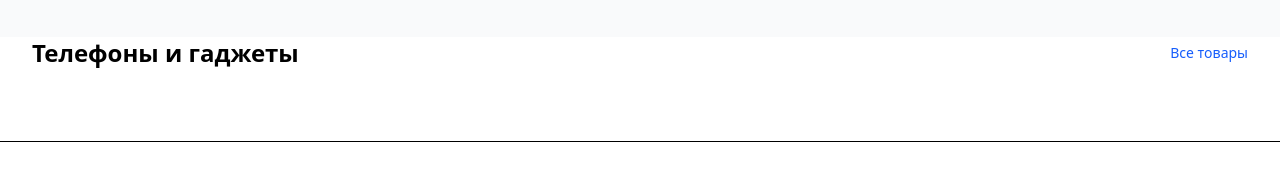
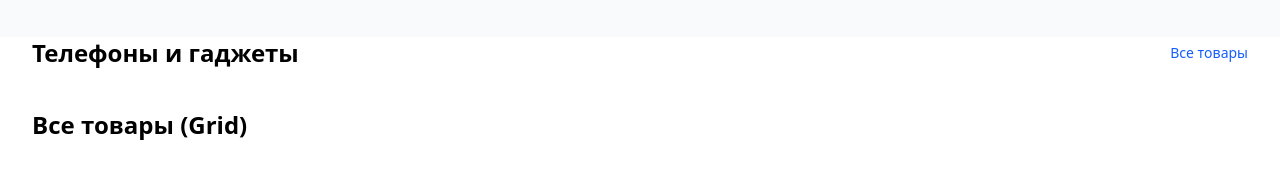
Before and after one commit to jumayevshuxrat000/exem5, a website: page index.html in a window 1280 px wide. Shown: the part 1222-1401 px from the top of the page. Drawn offline with Linux system fonts and the light colour scheme; no server answers.

Commit message:
adadavcxacd

```diff
--- a/index.html
+++ b/index.html
@@ -354,9 +354,14 @@
         <a href="#" class="text-blue-600 text-sm hover:underline">Все товары</a>
       </div>
       <div data-title="${p.title} class="product-cart flex gap-5 overflow-x-auto scrollbar-hide products-wrapper"></div>
-          <div id="card" class="w-[90%] m-auto mt-8 grid grid-cols-6 gap-10"></div>
     </div>
   </section>
+  <section class="max-w-7xl mx-auto px-4 mt-10">
+  <div class="max-w-7xl mx-auto px-4">
+    <h2 class="text-2xl font-bold mb-6">Все товары (Grid)</h2>
+    <div class="product-grid grid grid-cols-2 sm:grid-cols-3 md:grid-cols-4 lg:grid-cols-5 gap-6"></div>
+  </div>
+</section>
   <footer class="border-t bg-white mt-12">
     <div class="max-w-7xl mx-auto px-4 py-10">
       <div class="grid grid-cols-2 md:grid-cols-5 gap-8">
```
